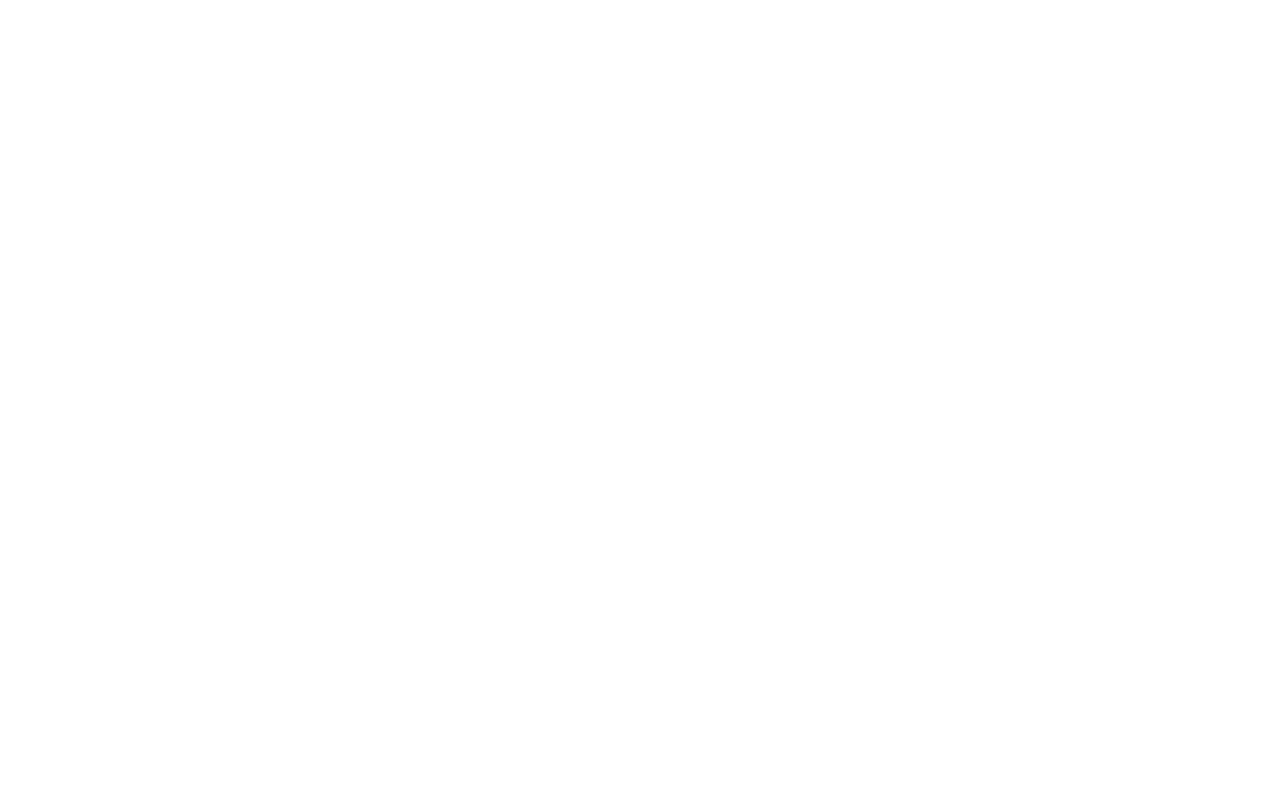
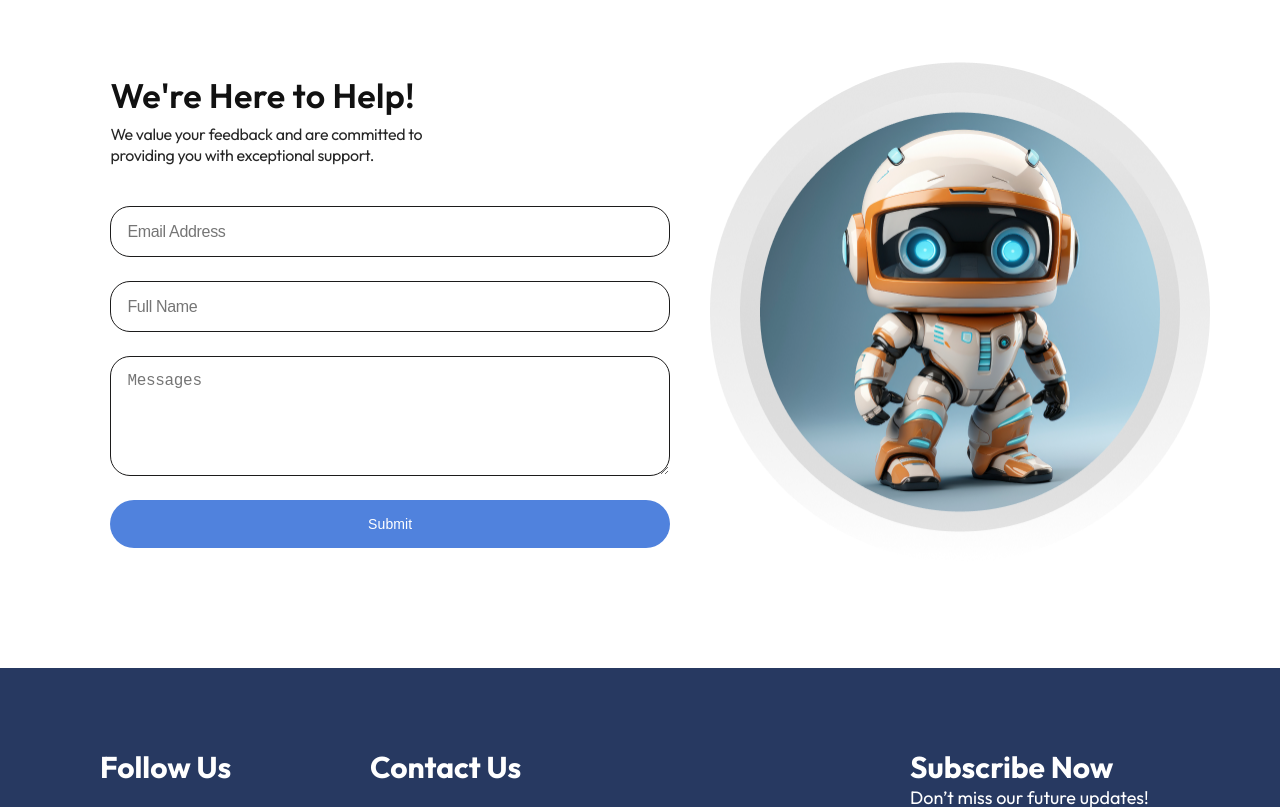
Before and after one commit to Mayor-Isaac/Bloombyte, a Next.js app: page /contact in a window 1280 px wide. Shown: the part 440-1247 px from the top of the page. Before the commit the page ends 800 px from the top, so only its background shows below. Built offline with nearby package versions, Linux system fonts and the light colour scheme.

Commit message:
Done the contact us page

```diff
--- a/app/contact/page.tsx
+++ b/app/contact/page.tsx
@@ -1,13 +1,17 @@
+import ContactBody from "@/components/contact-body";
+import Footer from "@/components/footer";
 import Header from "@/components/header";
 import OtherHeros from "@/components/otherHeros";
 import React from "react";
 
 const Contact = () => {
   return (
-    <div>
+    <>
       <Header />
       <OtherHeros text="Contact Us" />
-    </div>
+      <ContactBody />
+      <Footer />
+    </>
   );
 };
 
--- a/app/layout.tsx
+++ b/app/layout.tsx
@@ -1,6 +1,7 @@
 import type { Metadata } from "next";
 import { Outfit } from "next/font/google";
 import "./globals.css";
+import StyledComponentsRegistry from "@/registry";
 
 const outfit = Outfit({ subsets: ["latin"] });
 
@@ -16,7 +17,9 @@
 }>) {
   return (
     <html lang="en">
-      <body className={outfit.className}>{children}</body>
+      <body className={outfit.className}>
+        <StyledComponentsRegistry>{children}</StyledComponentsRegistry>
+      </body>
     </html>
   );
 }
--- /dev/null
+++ b/components/contact-body/index.tsx
@@ -0,0 +1,25 @@
+import React from "react";
+import styles from "./styles.module.css";
+import Image from "next/image";
+
+const ContactBody = () => {
+  return (
+    <div className={styles.contactBody}>
+      <div className={styles.contactForm}>
+        <div className={styles.contactHeader}>
+          <h2>We&apos;re Here to Help!</h2>
+          <p>We value your feedback and are committed to providing you with exceptional support.</p>
+        </div>
+        <form className={styles.formBody}>
+          <input type="email" placeholder="Email Address" />
+          <input type="text" placeholder="Full Name" />
+          <textarea name="" id="" placeholder="Messages" />
+          <button>Submit</button>
+        </form>
+      </div>
+      <Image src="/images/robot.png" width={500} height={500} alt="contact robot" />
+    </div>
+  );
+};
+
+export default ContactBody;
--- /dev/null
+++ b/components/contact-body/styles.module.css
@@ -0,0 +1,77 @@
+.contactBody {
+    display: flex;
+    justify-content: space-between;
+    align-items: center;
+    padding: 80px 0px;
+    width: 89%;
+    max-width: 1280px;
+    margin: 0px auto;
+}
+
+.contactForm {
+    display: flex;
+    flex-direction: column;
+    gap: 40px;
+    padding: 40px;
+    width: 640px;
+}
+
+.contactHeader {
+    display: flex;
+    flex-direction: column;
+    gap: 8px;
+    width: 60%
+}
+
+.contactHeader h2 {
+    color: #111111;
+    font-weight: 600;
+    letter-spacing: 0.37px;
+    line-height: 41px;
+    font-size: 34px;
+}
+
+.contactHeader p {
+    color: #262626;
+    font-size: 16px;
+    font-weight: 400;
+    line-height: 21px;
+    letter-spacing: -0.3199999928474426px;
+    text-align: left;
+}
+
+.formBody {
+    display: flex;
+    flex-direction: column;
+    gap: 24px;
+}
+
+.formBody input,
+.formBody textarea {
+    border-radius: 20px;
+    border: 1px solid #1C1B1B;
+    padding: 14px 16px;
+    color: #1D1B20;
+    font-size: 16px;
+    font-weight: 400;
+    line-height: 21px;
+    letter-spacing: -0.3199999928474426px;
+    text-align: left;
+}
+
+.formBody textarea {
+    height: 120px
+}
+
+.formBody button {
+    border-radius: 100px;
+    border: none;
+    background-color: #5082dd;
+    font-size: 14px;
+    font-weight: 500;
+    line-height: 20px;
+    letter-spacing: 0.10000000149011612px;
+    color: white;
+    cursor: pointer;
+    padding: 14px 0px;
+}
--- a/next.config.mjs
+++ b/next.config.mjs
@@ -1,4 +1,8 @@
 /** @type {import('next').NextConfig} */
-const nextConfig = {};
+const nextConfig = {
+  compiler: {
+    styledComponents: true,
+  },
+};
 
 export default nextConfig;
--- /dev/null
+++ b/registry.tsx
@@ -0,0 +1,21 @@
+"use client";
+
+import React, { useState } from "react";
+import { useServerInsertedHTML } from "next/navigation";
+import { ServerStyleSheet, StyleSheetManager } from "styled-components";
+
+export default function StyledComponentsRegistry({ children }: { children: React.ReactNode }) {
+  // Only create stylesheet once with lazy initial state
+  // x-ref: https://reactjs.org/docs/hooks-reference.html#lazy-initial-state
+  const [styledComponentsStyleSheet] = useState(() => new ServerStyleSheet());
+
+  useServerInsertedHTML(() => {
+    const styles = styledComponentsStyleSheet.getStyleElement();
+    styledComponentsStyleSheet.instance.clearTag();
+    return <>{styles}</>;
+  });
+
+  if (typeof window !== "undefined") return <>{children}</>;
+
+  return <StyleSheetManager sheet={styledComponentsStyleSheet.instance}>{children}</StyleSheetManager>;
+}
```
Also changed, not shown: public/images/robot.png (added).
